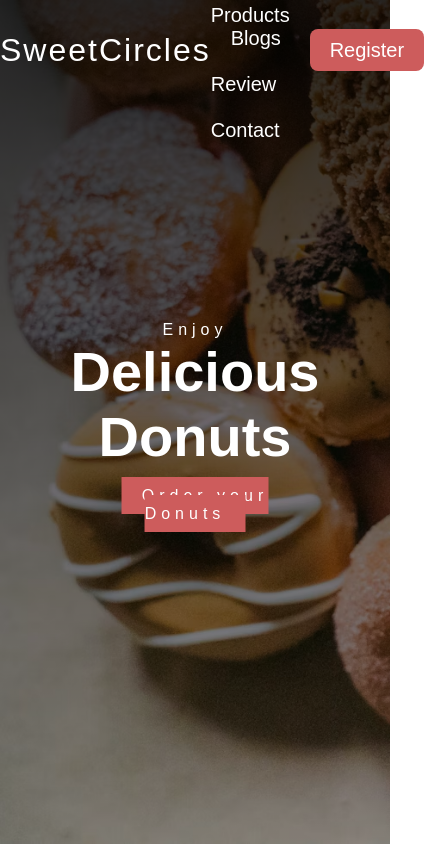
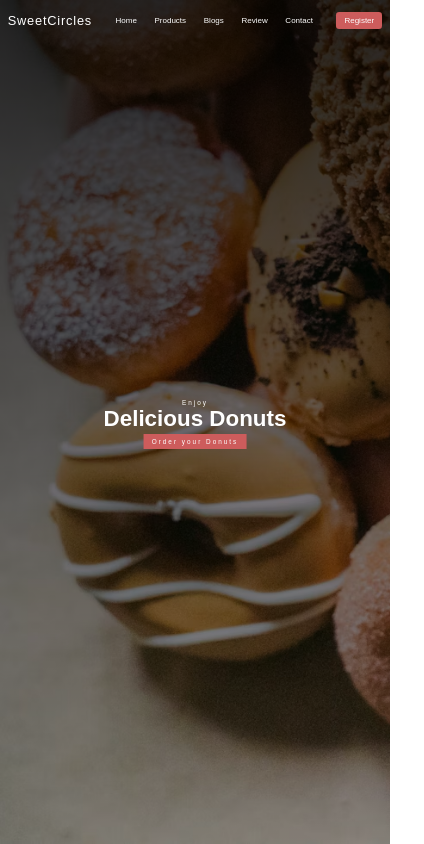
Before and after one commit to AshiyaRafeek/OIBSIP-task1, a plain HTML site: page index.html in a window 390 px wide. Shown: the whole page, 424 px wide, since content can reach past the window. Drawn offline with Linux system fonts and the light colour scheme.

Commit message:
make responsive

```diff
--- a/style.css
+++ b/style.css
@@ -2,6 +2,9 @@
     margin:0;
     padding:0;
     box-sizing: border-box;
+}
+html{
+    font-size: 62.5%;
 }
 header{
     width: 100%;
@@ -12,21 +15,21 @@ header{
 }
 nav{
     width: 100%;
-    height: 100px;
+    height: 10rem;
     color:white;
     display: flex;
     justify-content: space-around;
     align-items: center;
 }
 .logo{
-    font-size: 2em;
-    letter-spacing: 2px;
+    font-size: 3.2rem;
+    letter-spacing: .2rem;
 }
 .menu a{
     text-decoration: none;
     color: white;
-    padding: 10px 20px;
-    font-size: 20px;
+    padding: 1rem 2rem;
+    font-size: 2rem;
     position: relative;
 }
 .menu a:before{
@@ -36,7 +39,7 @@ nav{
     left:0;
     width:0%;
     height:100%;
-    border-bottom:2px solid indianred;
+    border-bottom:.2rem solid indianred;
     transition: 0.4s linear;
 }
 .menu a:hover:before{
@@ -45,18 +48,18 @@ nav{
 .register a{
     text-decoration: none;
     color: white;
-    padding: 10px 20px;
-    font-size: 20px;
+    padding: 1rem 2rem;
+    font-size: 2rem;
     background:indianred;
-    border-radius: 8px;
+    border-radius: .8rem;
     transition: 0.4s;
 }
 .register a:hover{
     background: transparent;
-    border:1px solid indianred;
+    border:.1rem solid indianred;
 }
 .h-txt{
-    max-width: 650px;
+    max-width: 65rem;
     position: absolute;
     top:50%;
     left:50%;
@@ -65,20 +68,48 @@ nav{
     color:white;
 }
 .h-txt span{
-    letter-spacing: 5px;
+    font-size: 1.6rem;
+    letter-spacing: .5rem;
 }
 .h-txt h1{
-    font-size: 3.5em;
+    font-size: 5.6rem;
 }
 .h-txt a{
+    font-size: 1.6em;
     text-decoration: none;
     background: indianred;
     color: white;
-    padding: 10px 20px;
-    letter-spacing: 5px;
+    padding: 1rem 2rem;
+    letter-spacing: .5rem;
     transition: 0.4s;
 }
 .h-txt a:hover{
     background: transparent;
-    border:1px solid indianred;
+    border:.1rem solid indianred;
 }
+/* code for responsiveness */
+@media (max-width:916px){
+    html{
+        font-size: 55%;
+    }
+}
+@media (max-width:804px){
+    html{
+        font-size: 45%;
+    }
+}
+@media (max-width:659px){
+    html{
+        font-size: 35%;
+    }
+}
+@media (max-width:512px){
+    html{
+        font-size: 25%;
+    }
+}
+@media (max-width:367px){
+    html{
+        font-size: 15%;
+    }
+}
```
